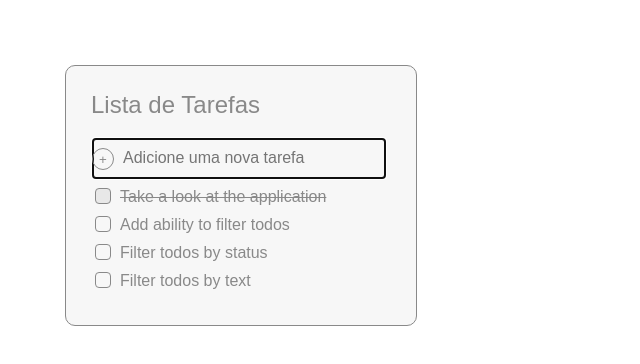
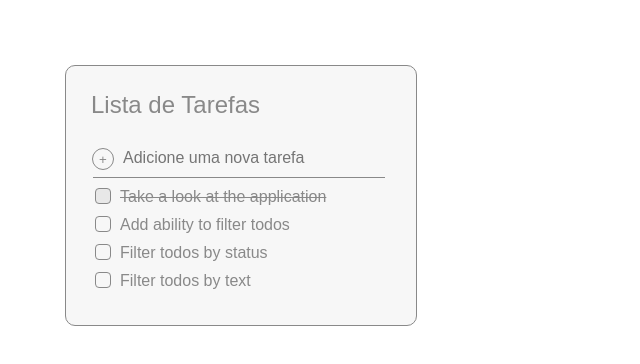
Before and after one commit to leonardosr/Soft-Expert-Test, a React app: page / in a window 1280 px wide. Shown: the whole page, without its empty margins (0-640 px from the left). Built offline with nearby package versions, Linux system fonts and the light colour scheme.

Commit message:
configurações e ajustes

```diff
--- a/package.json
+++ b/package.json
@@ -5,7 +5,7 @@
   "main": "index.js",
   "scripts": {
     "test": "echo \"Error: no test specified\" && exit 1",
-    "start": "webpack-dev-server --hot --inline",
+    "start": "webpack-dev-server --hot --inline --watch-poll",
     "build": "webpack"
   },
   "author": "",
--- a/src/css/main.css
+++ b/src/css/main.css
@@ -3,6 +3,9 @@ html, body, .todo {
     padding: 0;
     font-family: sans-serif;
     color: #898989;
+}
+input:focus {
+    outline: none;
 }
 
 input[type=radio], input[type=checkbox] {
--- a/src/js/state.js
+++ b/src/js/state.js
@@ -1,4 +1,5 @@
 import {createStore} from './lib/state';
+//import { createStore } from 'redux';
 
 const initialState = {
     todos: [
@@ -67,8 +68,9 @@ function todoChangeHandler(state, change) {
             for(let filter of state.filters) {
                 filter.checked = (filter.value === change.filter) ? 'checked' : '';
             }
-
             break;
+        /*default:
+            return state;*/
 
     }
 }
@@ -77,4 +79,4 @@ if(localStorage.getItem("todos"))
     initialState.todos = JSON.parse(localStorage.getItem("todos"));
 
 
-export const todos = createStore(todoChangeHandler, initialState);
+export let todos = createStore(todoChangeHandler, initialState);
```
